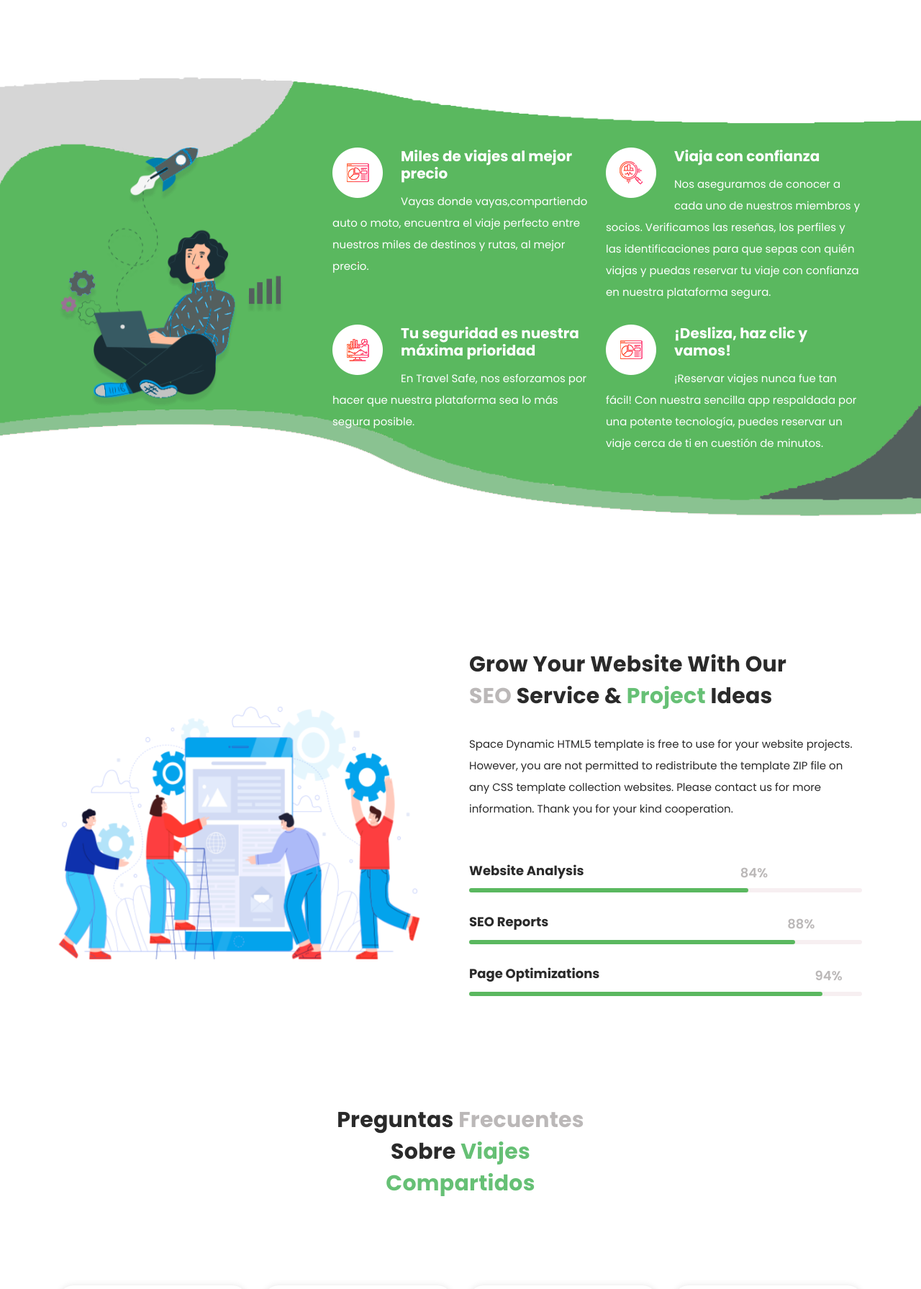
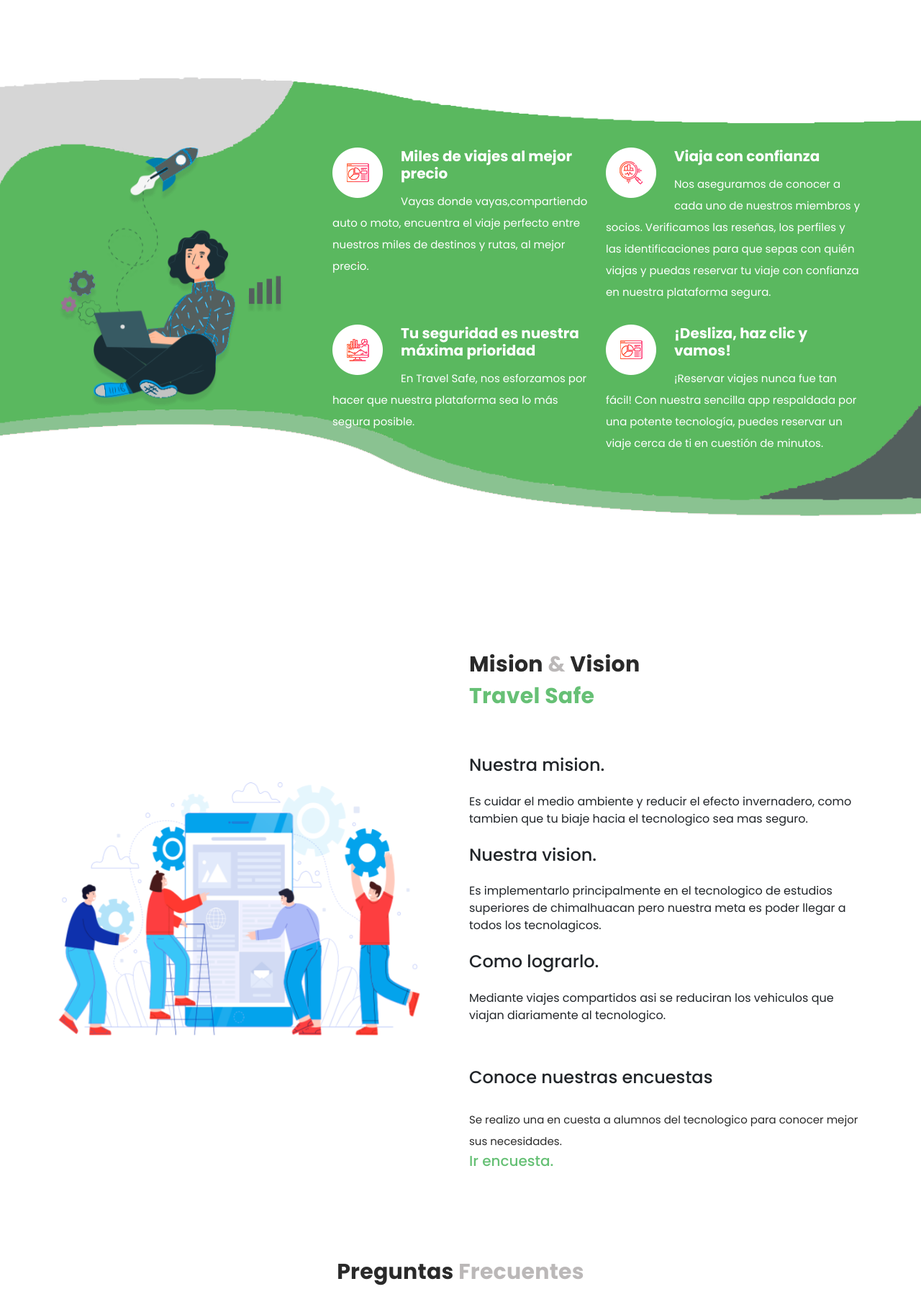
Before and after one commit to Gabo-10/ApiGabo, a Django app: page /index/ in a window 1280 px wide. Shown: the part 920-2711 px from the top of the page at 72% size. Run offline with Django 4.2, Linux system fonts and the light colour scheme; some libraries are stand-ins or nearby versions.

Commit message:
Modificacion login

```diff
--- a/APIGABO/api/models.py
+++ b/APIGABO/api/models.py
@@ -29,6 +29,7 @@
     usuario = models.CharField(max_length=100,db_column='usuario')
     contraseña = models.CharField(max_length=100,db_column='contraseña')
     correo = models.CharField(max_length=100,db_column='correo')
+    # matricula = models.CharField(max_length=100,db_column='matricula')
     class Meta:
         db_table='Usuarios'
 
--- a/APIGABO/api/templates/dashboard.html
+++ b/APIGABO/api/templates/dashboard.html
@@ -8,7 +8,9 @@
 <body>
     <div>
         <iframe title="formulario" width="1140" height="541.25" src="https://app.powerbi.com/reportEmbed?reportId=75206154-4f3a-4ad7-b83c-608dde3e6da3&autoAuth=true&embeddedDemo=true" frameborder="0" allowFullScreen="true"></iframe>
+
     </div>
+    <p>Se realizo una en cuesta a alumnos del tecnologico para conocer mejor sus necesidades.<br><a rel="nofollow" href="http://127.0.0.1:8000/index/" target="_parent"><h5>Regresar</h5></a></p>
 
 
 </body>
--- a/APIGABO/api/templates/index.html
+++ b/APIGABO/api/templates/index.html
@@ -86,7 +86,7 @@
               <div class="left-content header-text wow fadeInLeft" data-wow-duration="1s" data-wow-delay="1s">
                 <h6>Bienvenido</h6>
                 <h2>Travel Safe <em><br> Miles de viajes </em> &amp; al <span>mejor precio</span> </h2>
-                <p>Prodras ver las rutas y tomar la que consideres mejor <br><a rel="nofollow" href="https://templatemo.com/page/1" target="_parent">Registrate</a>.</p>
+                <p>Prodras ver las rutas y tomar la que consideres mejor <br><a rel="nofollow" href="{%url 'login'%}" target="_parent">Registrate</a>.</p>
                 <form id="search" action="#" method="GET">
                   <fieldset>
                     <input type="address" name="address" class="email" placeholder="Your website URL..." autocomplete="on" required>
@@ -180,13 +180,17 @@
         </div>
         <div class="col-lg-6 wow fadeInRight" data-wow-duration="1s" data-wow-delay="0.2s">
           <div class="section-heading">
-            <h2>Grow your website with our <em>SEO</em> service &amp; <span>Project</span> Ideas</h2>
-            <p>Space Dynamic HTML5 template is free to use for your website projects. However, you are not permitted to redistribute the template ZIP file on any CSS template collection websites. Please contact us for more information. Thank you for your kind cooperation.</p>
-          </div>
-          <div class="row">
-            <div class="col-lg-12">
+            <h2>Mision <em>&amp;</em> Vision<span><br> Travel Safe</span> </h2>
+            <p><h4>Nuestra mision.</h4> <br>Es cuidar el medio ambiente y reducir el efecto invernadero, como tambien que tu biaje hacia el tecnologico sea mas seguro.
+              <br> <br> <h4>Nuestra vision.</h4> <br>Es implementarlo principalmente en el tecnologico de estudios superiores de chimalhuacan pero nuestra meta es poder llegar a todos los tecnolagicos.
+              <br> <br><h4>Como lograrlo.</h4><br>Mediante viajes compartidos asi se reduciran los vehiculos que viajan diariamente al tecnologico. </p>
+            </div>
+            <h4>Conoce nuestras encuestas<br><br></h4>
+            <p>Se realizo una en cuesta a alumnos del tecnologico para conocer mejor sus necesidades.<br><a rel="nofollow" href="http://127.0.0.1:8000/dashboard/" target="_parent"><h5>Ir encuesta.</h5></a></p>
+            <!-- <div class="row">
+              <div class="col-lg-12">
               <div class="first-bar progress-skill-bar">
-                <h4>Website Analysis</h4>
+                <h4>Re</h4>
                 <span>84%</span>
                 <div class="filled-bar"></div>
                 <div class="full-bar"></div>
@@ -208,7 +212,7 @@
                 <div class="full-bar"></div>
               </div>
             </div>
-          </div>
+          </div> -->
         </div>
       </div>
     </div>
@@ -286,7 +290,7 @@
       <div class="row">
         <div class="col-lg-6 wow fadeInDown" data-wow-duration="1s" data-wow-delay="0.25s">
           <div class="section-heading">
-            <h2>Conoce <em>tu</em> Nueva <span>Ruta</span></h2>
+            <h2><em>Quienes</em> <span>somos</span></h2>
           </div>
         </div>
         <div class="col-lg-6 wow fadeInDown" data-wow-duration="1s" data-wow-delay="0.25s">
@@ -306,8 +310,8 @@
                   <li><i class="fa fa-users"></i> TemplateMo</li>
                   <li><i class="fa fa-folder"></i> Branding</li>
                 </ul>
-                <a href="#"><h4>SEO Agency &amp; Digital Marketing</h4></a>
-                <p>Lorem ipsum dolor sit amet, consectetur and sed doer ket eismod tempor incididunt ut labore et dolore magna...</p>
+                <a href="#"><h4>Travel Safe</h4></a>
+                <p>Nuestra micion es cuidar el medio ambiente y reducir el efecto invernadero, como tambien que tu biaje hacia el teschi sea mas seguro </p>
                 <div class="main-blue-button">
                   <a href="#">Discover More</a>
                 </div>
--- a/APIGABO/api/templates/login.html
+++ b/APIGABO/api/templates/login.html
@@ -75,6 +75,11 @@
                                 placeholder="Create your Username">
                         </div>
                         <div class="group">
+                            <label for="user" class="label">Tuition</label>
+                            <input id="user" type="text" class="input" name="Matricula"
+                                placeholder="Enter your Tuition">
+                        </div>
+                        <div class="group">
                             <label for="pass" class="label">Password</label>
                             <input id="pass" type="password" class="input" name="pass" data-type="password"
                                 placeholder="Create your password">
--- a/APIGABO/api/views.py
+++ b/APIGABO/api/views.py
@@ -38,13 +38,14 @@
         nom = request.POST['usuario']
         contra = request.POST['pass']
         corr = request.POST['email']
+        # matri = request.POST['matricula']
 
         # Verificar si el correo ya está registrado
         if Usuarios.objects.filter(correo=corr).exists():
             messages.error(request, 'El correo ya está registrado')
             return render(request, 'login.html')  # Cambia 'registro.html' al nombre correcto de tu página de registro
 
-        Usuarios(usuario=nom,  correo=corr, contraseña=contra).save()
+        Usuarios(usuario=nom, correo=corr, contraseña=contra).save()
         messages.success(request, 'Usuario registrado exitosamente')
 
         # Verificacion de correo
```
Also changed, not shown: APIGABO/api/static/images/contact-bg.png, APIGABO/api/static/images/contact-bg1.png (added), APIGABO/db.sqlite3.
